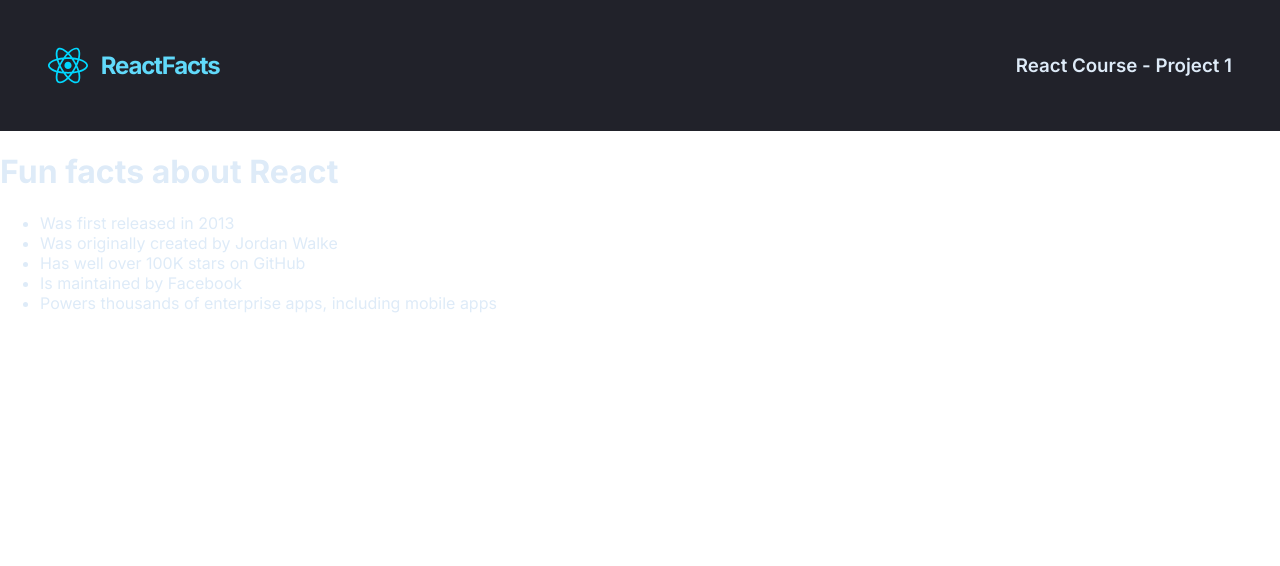
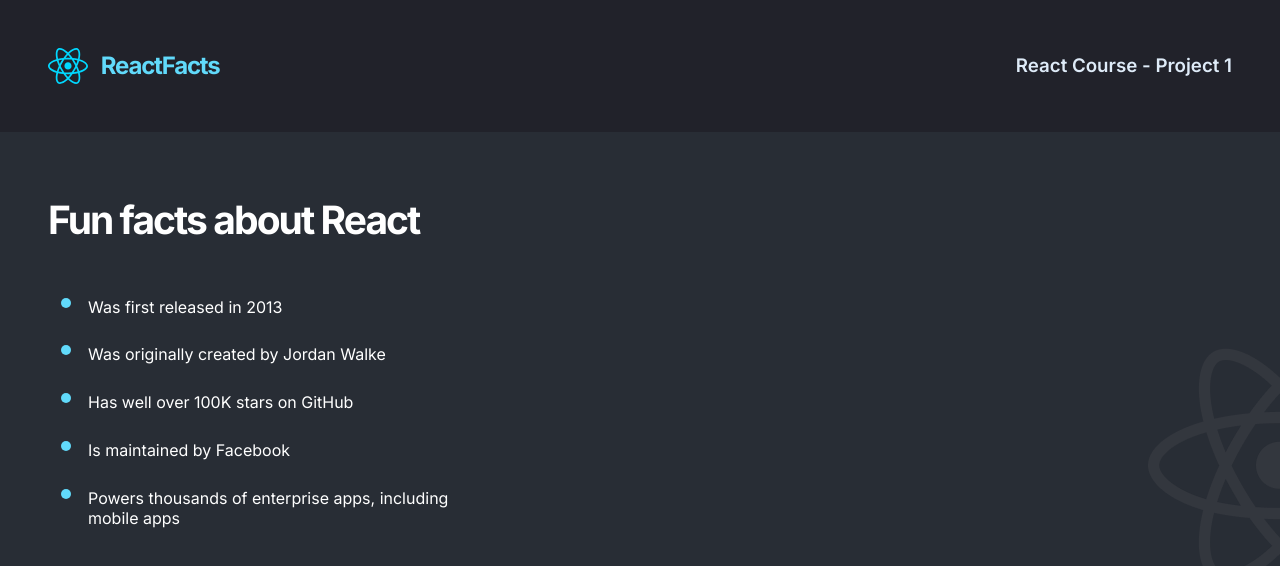
Before and after one commit to zowieerickson/react-info-page, a React (Vite) app: page / in a window 1280 px wide. Shown: the top 566 px of the page. Built offline with nearby package versions, Linux system fonts and the light colour scheme.

Commit message:
Stlye main main content

```diff
--- a/src/App.css
+++ b/src/App.css
@@ -2,10 +2,26 @@
   box-sizing: border-box;
 }
 
+html, body {
+  height: 100%;
+}
+
+h1, h2, h3, h4, h5 {
+  margin: 0;
+}
+
 body {
-  margin: 0;
+  margin: 0px;
   color: #DEEBF8;
   font-family: 'Inter', sans-serif;
+  height: 100%;
+  width: 100%;
+}
+
+#root {
+  height: 100%;
+  display: flex;
+  flex-direction: column;
 }
 
 
@@ -13,15 +29,16 @@
   display: flex;
   align-items: center;
   justify-content: space-between;
-  padding: 2em 3em;
+  padding: 3em 3em;
   background-color: #21222A;
 }
 
-.app-name {
+.nav__logo {
   display: flex;
+  align-items: center;
 }
 
-.nav-title {
+.nav__logo-text {
   color: #61DAFB;
   font-weight: 700;
   line-height: 27px;
@@ -29,12 +46,42 @@
 
 }
 
-.nav-logo {
+.nav__logo-icon {
   width: 40px;
   margin-right: 0.8em;
 }
 
-.nav-label {
+.nav__title {
   font-weight: 600;
   line-height: 19px;
 }
+
+.main {
+  padding: 4em 3em;
+  background-color: #282D35;
+  color: #fff;
+  height: 100%;
+  background-image: url(./assets/react-icon-large.png);
+  background-repeat: no-repeat;
+  background-position: right;
+
+}
+
+.main__title {
+  letter-spacing: -0.05em;
+  line-height: 47px;
+  font-weight: 700;
+  font-size: 39px;
+  margin-bottom: 1em;
+}
+
+.main__list li::marker {
+  color: #61DAFB;
+  font-size: 2rem;
+}
+
+.main__list li {
+  font-weight: 400;
+  margin-bottom: .8em;
+  max-width: 400px;
+}
--- a/src/App.jsx
+++ b/src/App.jsx
@@ -6,10 +6,10 @@
 function App() {
 
   return (
-    <div>
+    <>
       <Navbar />
       <MainContent />
-    </div>
+    </>
   )
 }
 
--- a/src/components/MainContent.jsx
+++ b/src/components/MainContent.jsx
@@ -1,8 +1,8 @@
 function MainContent() {
     return (
-        <main>
-            <h1 className="main-title">Fun facts about React</h1>
-            <ul className="main-list">
+        <main className="main">
+            <h1 className="main__title">Fun facts about React</h1>
+            <ul className="main__list">
                 <li>Was first released in 2013</li>
                 <li>Was originally created by Jordan Walke</li>
                 <li>Has well over 100K stars on GitHub</li>
--- a/src/components/Navbar.jsx
+++ b/src/components/Navbar.jsx
@@ -2,12 +2,12 @@
 
 function Navbar() {
     return (
-        <nav class="nav">
-            <div className="app-name">
-                <img src={reactLogo} className="nav-logo" alt="React logo" />
-                <h2 className="nav-title">ReactFacts</h2>
+        <nav className="nav">
+            <div className="nav__logo">
+                <img src={reactLogo} className="nav__logo-icon" alt="React logo" />
+                <h2 className="nav__logo-text">ReactFacts</h2>
             </div>
-            <h3 className="nav-label">React Course - Project 1</h3>
+            <h3 className="nav__title">React Course - Project 1</h3>
         </nav>
     )
 }
```
Also changed, not shown: src/assets/react-icon-large.png (added).
